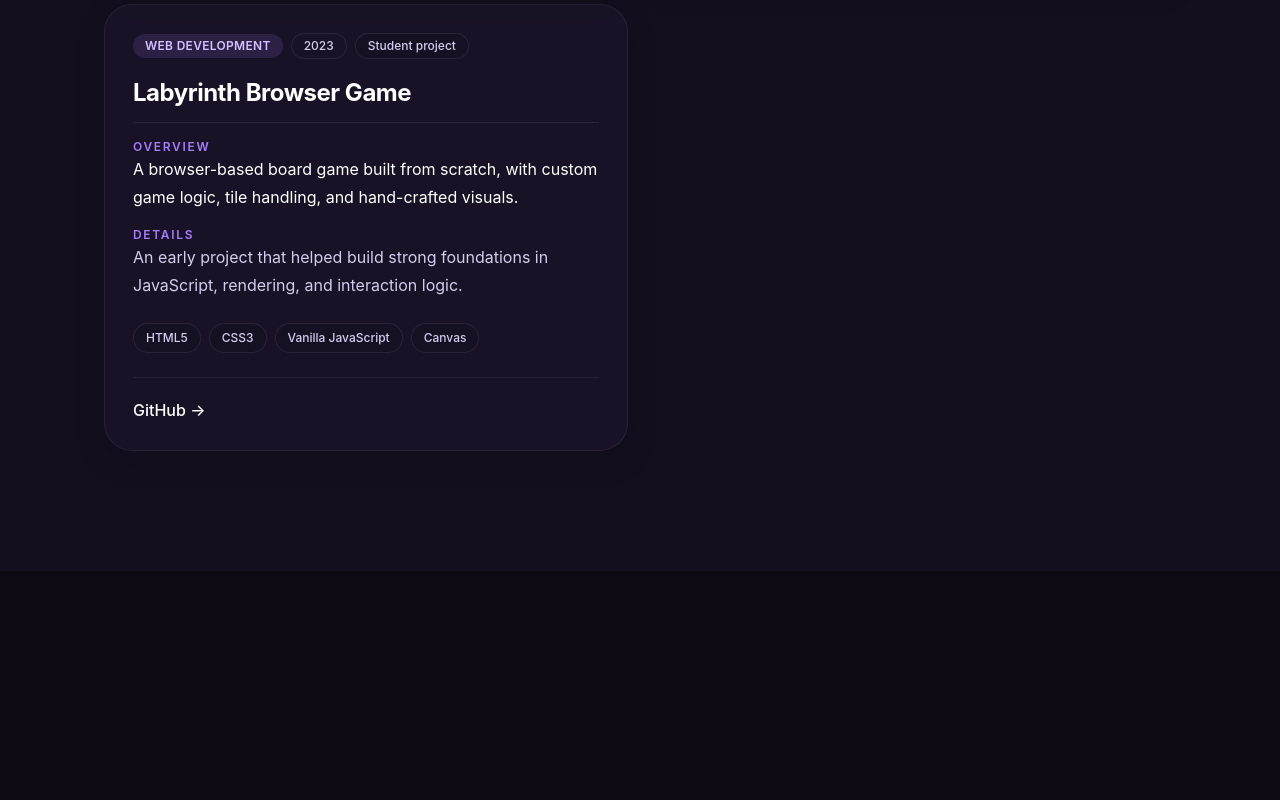
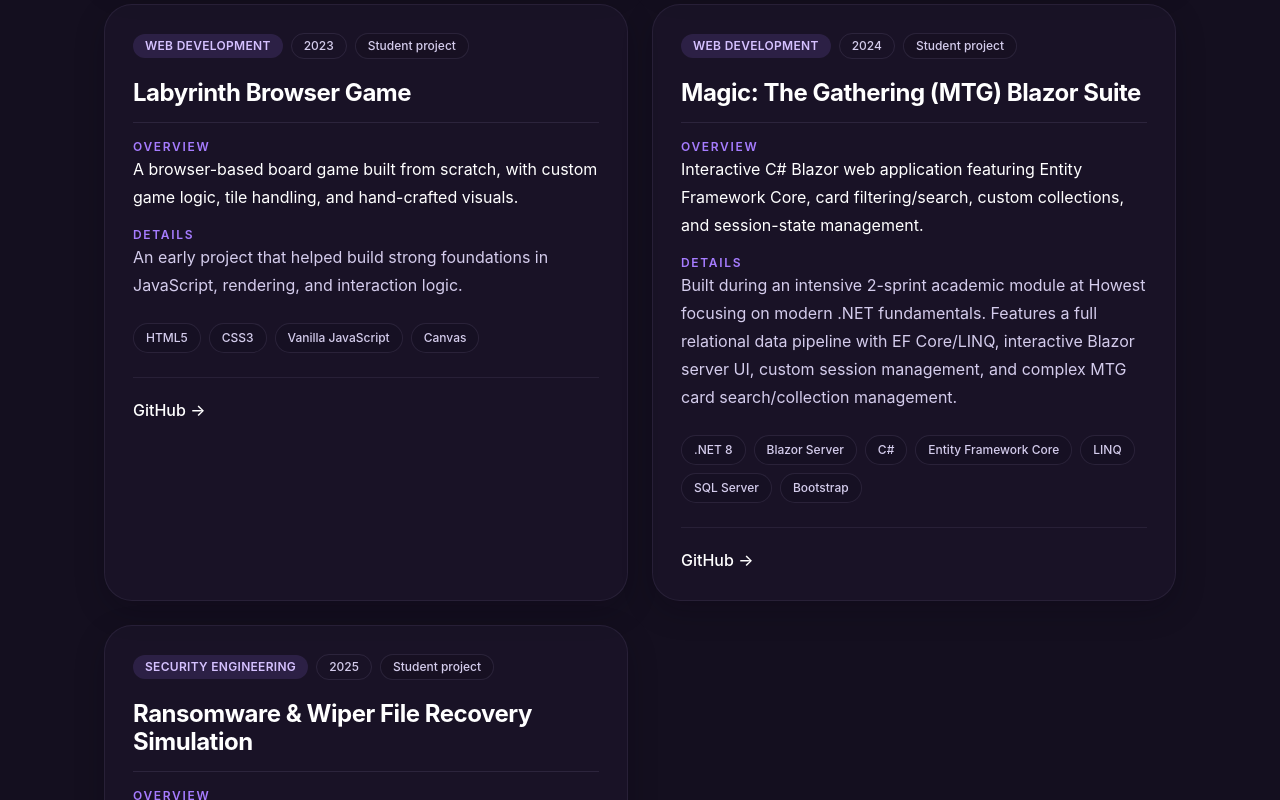
Before and after one commit to mkz013/mkz013.github.io, a React (Vite) app: page / in a window 1280 px wide. Shown: the part 3440-4240 px from the top of the page. Before the commit the page ends 4011 px from the top, so only its background shows below. Built offline with nearby package versions, Linux system fonts and the light colour scheme.

Commit message:
ref: information change + added projects info

```diff
--- a/src/data/projects.ts
+++ b/src/data/projects.ts
@@ -24,7 +24,7 @@ export const projects: Project[] = [
         description:
             'An experimental voice assistant project exploring speech-to-text, text-to-speech, wake-word ideas, and local AI interaction workflows.',
         techStack: ['Python', 'Whisper', 'Vosk', 'pyttsx3', 'PyAudio', 'JSON', 'NLP'],
-        githubLink: 'https://github.com/mkz013/lucy-voice-assistant',
+        githubLink: 'https://github.com/mkz013/Lucy',
         liveLink: '#',
         category: 'AI & Voice',
         year: '2025',
@@ -39,7 +39,7 @@ export const projects: Project[] = [
         description:
             'Dockerized honeypot API with ELK Stack integration, real-time logging, dashboards, and reverse proxying for malicious request analysis.',
         techStack: ['Docker', 'ELK Stack', 'Grafana', 'Python', 'Nginx', 'REST API', 'PHP'],
-        githubLink: 'https://github.com/mkz013/api-honeypot',
+        githubLink: 'https://github.com/mkz013/websecurity-honeypot',
         liveLink: '#',
         category: 'Security Engineering',
         year: '2025',
@@ -123,4 +123,34 @@ export const projects: Project[] = [
         details:
             'An early project that helped build strong foundations in JavaScript, rendering, and interaction logic.',
     },
+    {
+        id: 8,
+        title: 'Magic: The Gathering (MTG) Blazor Suite',
+        description:
+            'Interactive C# Blazor web application featuring Entity Framework Core, card filtering/search, custom collections, and session-state management.',
+        techStack: ['.NET 8', 'Blazor Server', 'C#', 'Entity Framework Core', 'LINQ', 'SQL Server', 'Bootstrap'],
+        githubLink: 'https://github.com/mkz013/blazor-mtg-server',
+        liveLink: '#',
+        category: 'Web Development',
+        year: '2024',
+        featured: true,
+        isStudentProject: true,
+        details:
+            'Built during an intensive 2-sprint academic module at Howest focusing on modern .NET fundamentals. Features a full relational data pipeline with EF Core/LINQ, interactive Blazor server UI, custom session management, and complex MTG card search/collection management.',
+    },
+    {
+        id: 9,
+        title: 'Ransomware & Wiper File Recovery Simulation',
+        description:
+            'A practical incident recovery project featuring malware attack simulations (AES-CBC, Base64, Wiper corruption), custom password brute-force scripts, and forensic file recovery.',
+        techStack: ['Python', 'AES-128', 'SHA-256', 'Linux', 'TestDisk', 'PhotoRec', 'Forensics', 'Cryptography'],
+        githubLink: 'https://github.com/mkz013/SSM_Scripts',
+        liveLink: '#',
+        category: 'Security Engineering',
+        year: '2025',
+        featured: true,
+        isStudentProject: true,
+        details:
+            'Developed as a Use Case Demonstration Paper (UCDP) project simulating file recovery after malware, ransomware, and wiper attacks on Linux environments. Demonstrates custom AES-CBC encryption/decryption, wordlist-driven brute-force attacks via SHA-256 key derivation, and forensic recovery using TestDisk, PhotoRec, extundelete, and ext4magic.',
+    },
 ]
--- a/src/data/site.ts
+++ b/src/data/site.ts
@@ -10,4 +10,4 @@ export const siteMeta = {
     github: 'https://github.com/mkz013',
     linkedin: 'https://www.linkedin.com/in/mkz013',
     cvPath: '/Antonie-CV.pdf',
-} as const
+}
```
